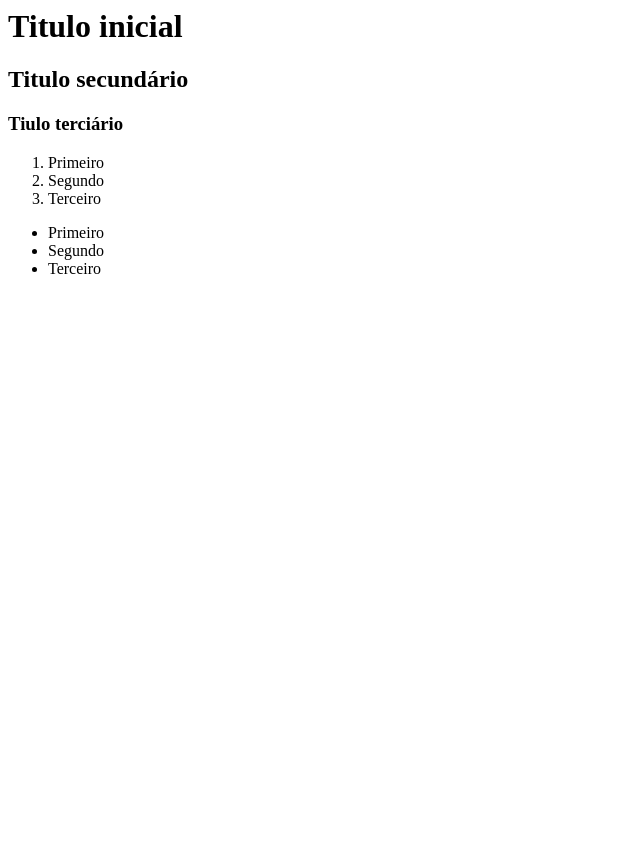
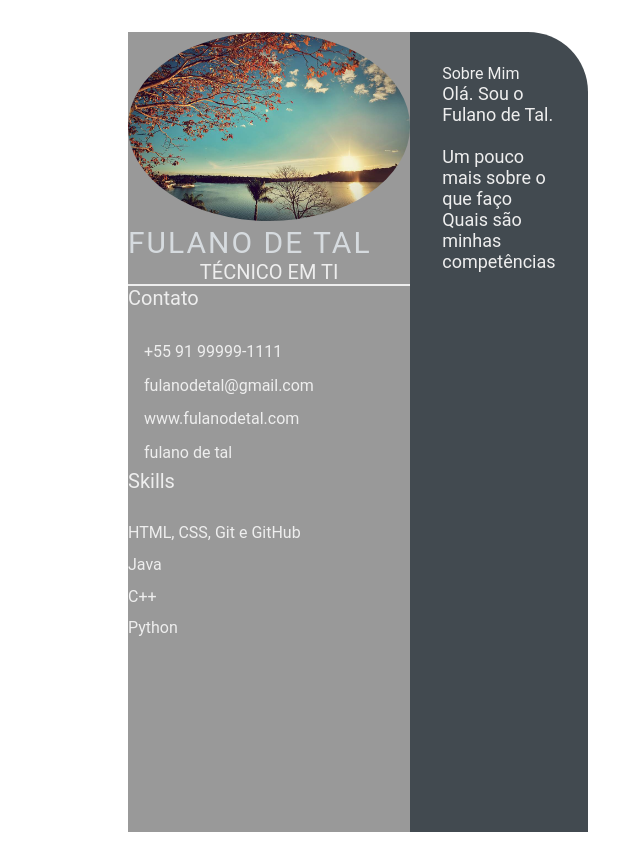
Before and after one commit to tonieliton/toni.github.io, a plain HTML site: page index.html in a window 1280 px wide. Shown: the whole page, without its empty margins (0-643 px from the left). Before the commit the page ends 800 px from the top, so only its background shows below. Drawn offline with Linux system fonts and the light colour scheme.

Commit message:
feature: modify index.html, add style.css and add imagem/profile-image.jpg

```diff
--- a/index.html
+++ b/index.html
@@ -1,22 +1,58 @@
-<html>
-    <head>
-        <title>
-            Estrutura Inicial: cabeça
-        </title>
-    </head>
-    <body>
-        <h1>Titulo inicial</h1>
-        <h2>Titulo secundário</h2>
-        <h3>Tiulo terciário</h3>
-    </body>
-    <ol>
-        <li>Primeiro</li>
-        <li>Segundo</li>
-        <li>Terceiro</li>
-    </ol>
-    <ul>
-        <li>Primeiro</li>
-        <li>Segundo</li>
-        <li>Terceiro</li>
-    </ul>
+<!DOCTYPE html>
+<html lang="en">
+<head>
+    <meta charset="UTF-8">
+    <meta http-equiv="X-UA-Compatible" content="IE=edge">
+    <meta name="viewport" content="width=device-width, initial-scale=1.0">
+    <title>Fulano de Tal</title>
+
+    <link rel="stylesheet" href="style.css">
+
+</head> <!--parte burocrática: fonte e tamanho de texto, lagura, posicionamento, enquadro de tela-->
+<body> <!--corpo do código, cujo é o local utilizado para colocar os textos da pagina web; lado esquerdo;
+        lado direito-->
+    <main class="resume-contents">
+        <section class="left-section">
+            <section class="left-section-content"> <!-- inicio da 1ª seção, lado esquerdo-->
+                <div class="profile"> <!-- classe para colocar imagem, neste caso da pessoa (imagem:profile) -->
+                    <img class="profile-image" src="imagem/profile-image.jpg" alt="Profile image">
+                    <p class="name">Fulano de Tal</p> <!-- parágrafo nome; nome da pessoa-->
+                    <p class="profession">Técnico em TI</p>
+                </div>
+                <div class="contact-info">
+                    <p class="left-title">Contato</p> <!-- parágrafo contato, para entrar em contato-->
+                    <ul>
+                        <li><i class="fa fa-phone"></i>+55 91 99999-1111</li>
+                        <li><i class="fa fa-envelope"></i>fulanodetal@gmail.com</li>
+                        <li><i class="fa fa-globe"></i>www.fulanodetal.com</li>
+                        <li><i class="fa fa-github"></i>fulano de tal</li>
+                    </ul>
+                </div>
+                <div class="skills">
+                    <p class="left-title">Skills</p>
+                    <ul>
+                        <li><p>HTML, CSS, Git e GitHub</p></li>
+                        <li><p>Java</p></li>
+                        <li><p>C++</p></li>
+                        <li><p>Python</p></li>
+                    </ul>
+                </div>
+            </section> <!-- fim da 1ª seção-->
+            </section>
+            <section>
+                <section class="right-section">
+                    <div class="right-section-contents">
+                        <section class="about gap">
+                            <div class="right-title">Sobre Mim</div>
+                            <p class="about-me-contents">
+                                Olá. Sou o Fulano de Tal. <br><!-- esse br é quebra de linha-->
+                                <br> Um pouco mais sobre o que faço
+                                <br> Quais são minhas competências
+                            </p>
+                        </section>
+                    </div>
+                </section>
+            </section>
+    </main>
+</body>
 </html>
--- /dev/null
+++ b/style.css
@@ -0,0 +1,103 @@
+* {
+    margin: 0;
+    padding: 0;
+    box-sizing: border-box;
+    list-style: none;
+    font-family: 'Roboto', sans-serif;
+}
+
+.resume-contents {
+    min-height: 100vh;
+    width: 80%;
+    margin: 2rem auto;
+    display: grid;
+    grid-template-columns: repeat(7, 1fr);
+}
+
+.left-section {
+    grid-column: span 2;
+    height: 100%;
+    background-color: #999999;
+}
+
+.right-section {
+    grid-column: span 5;
+    height: 100%;
+    background-color: #424a50;
+    border-radius: 0px 60px 0px 0px;
+}
+
+.left-section-contents{
+    padding: 2rem 2rem;
+}
+
+.profile {
+    width: 100%;
+    border-bottom: 2px solid #eeeeee;
+}
+
+.profile .profile-image {
+    width: 100%;
+    border-radius: 100%;
+}
+
+.name {
+    color: #D6DBDF;
+    font-size: 30px;
+    letter-spacing: 2px;
+    text-transform: uppercase;
+}
+
+.profession {
+    color: #eeeeee;
+    font-size: 20px;
+    text-transform: uppercase;
+    text-align: center;
+}
+
+/* .contact-info { border-bottom: 2px solid #1B2631; } */
+.left-title {
+    color: #eeeeee;
+    font-size: 20px;
+}
+
+.contact-info ul {
+    padding-top: 1.5rem;
+}
+
+.contact-info ul li,
+.references ul li {
+    padding: .4rem 0;
+    color: #eeeeee;
+}
+
+.contact-info ul li i,
+.references ul li i {
+    padding-right: 1rem;
+    font-size: 18px;
+    color: #eeeeee;
+}
+
+.skills ul {
+    padding-top: 1.5rem;
+}
+.skills ul li p {
+    padding: .4rem 0;
+    color: #eeeeee;
+}
+
+.right-section-contents {
+    padding: 2rem 2rem;
+}
+
+.right-title {
+    color: #eeeeee;
+}
+
+.gap {
+    padding-bottom: 2rem;
+}
+.about-me-contents {
+    font-size: 18px;
+    color: #eeeeee;
+}
```
Also changed, not shown: imagem/profile-image.jpg (added).
